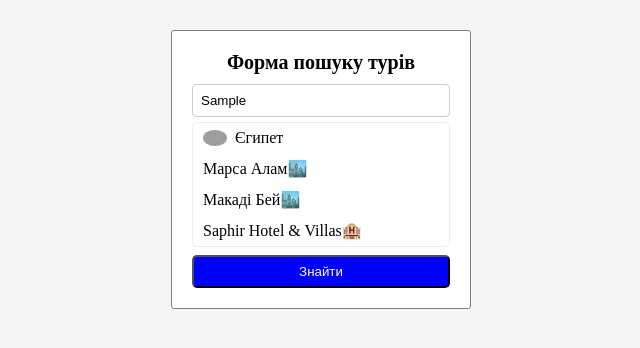
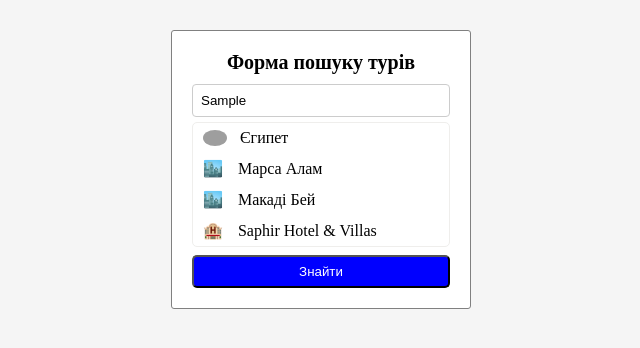
Before and after one commit to DenisFR2727/test_form_tour, a React (Vite) app: page / in a window 1280 px wide. Both pictures are taken after typing "Sample" into the empty fields and a click on the button "Знайти". Shown: the top 348 px of the page, without its empty margins (319-959 px from the left). Built offline with nearby package versions, Linux system fonts and the light colour scheme; grey boxes are pictures that could not be loaded.

Commit message:
create submit function, startSearchPrices(countryID), wait time and getSearchPrices(token) , save in state results, add function fetchSearchResults

```diff
--- a/src/api/api.d.ts
+++ b/src/api/api.d.ts
@@ -63,3 +63,8 @@
   status: "cancelled";
   message: string;
 };
+export type SearchPricesAPIResponse =
+  | { status: "inProgress"; waitUntil: string }
+  | { status: "done"; results: PricesMap }
+  | { prices: PricesMap }
+  | ErrorResponse;
--- /dev/null
+++ b/src/components/dropdown/dropdown.scss
@@ -0,0 +1,15 @@
+.dropdown_item {
+  display: flex;
+  align-items: center;
+  flex-direction: row-reverse;
+
+  .dropdown_item-name {
+    padding-left: 5px;
+  }
+  .dropdown_item-city {
+    padding-right: 10px;
+  }
+  .dropdown_item-hotel {
+    padding-right: 10px;
+  }
+}
--- a/src/components/dropdown/dropdown.tsx
+++ b/src/components/dropdown/dropdown.tsx
@@ -8,6 +8,7 @@
   handleSelect: (item: GeoEntity) => void;
 }
 import "../form/form.scss";
+import "./dropdown.scss";
 
 export default function DropdownList({
   loading,
@@ -29,11 +30,15 @@
                   height={16}
                 />
               )}
-              <span>
-                {item.name}
-                {item.type === "city" && <span>🏙️</span>}
-                {item.type === "hotel" && <span>🏨</span>}
-              </span>
+              <div className="dropdown_item">
+                <span className="dropdown_item-name">{item.name}</span>
+                {item.type === "city" && (
+                  <span className="dropdown_item-city">🏙️</span>
+                )}
+                {item.type === "hotel" && (
+                  <span className="dropdown_item-hotel">🏨</span>
+                )}
+              </div>
             </li>
           ))}
       </ul>
--- a/src/components/form/form-search.tsx
+++ b/src/components/form/form-search.tsx
@@ -6,10 +6,13 @@
   GeoEntity,
   Country,
   GeoResponse,
+  getSearchPrices,
+  startSearchPrices,
+  PriceOffer,
 } from "../../api/api";
+import DropdownList from "../dropdown/dropdown";
 
 import "./form.scss";
-import DropdownList from "../dropdown/dropdown";
 
 export default function TourSearchForm() {
   const [query, setQuery] = useState("");
@@ -17,6 +20,8 @@
   const [selected, setSelected] = useState<GeoEntity | null>(null);
   const [open, setOpen] = useState(false);
   const [loading, setLoading] = useState(false);
+  const [tours, setTours] = useState<PriceOffer[]>([]);
+  const [error, setError] = useState<string | null>(null);
 
   // --- Завантаження країн при відкритті інпуту ---
   useEffect(() => {
@@ -25,8 +30,8 @@
     (async () => {
       try {
         setLoading(true);
-        const res = await getCountries(); // Promise<Response>
-        const data: Record<string, Country> = await res.json(); // розпарсили JSON
+        const res = await getCountries();
+        const data: Record<string, Country> = await res.json();
         const countries: GeoEntity[] = Object.values(data).map((country) => ({
           ...country,
           type: "country",
@@ -66,13 +71,91 @@
   }, []);
 
   // --- Сабміт форми ---
-  const handleSubmit = (e: React.FormEvent) => {
+  const handleSubmit = async (e: React.FormEvent) => {
     e.preventDefault();
-    console.log("🔍 Пошук:", selected || query);
+    if (!selected?.id) return;
+
+    setError(null);
+    setTours([]);
+    setLoading(true);
+
+    try {
+      const res = await startSearchPrices(String(selected?.id));
+      const json = await res.json();
+      const { token, waitUntil } = json.data ? json.data : json;
+      const delay = new Date(waitUntil).getTime() - Date.now();
+
+      console.log("✅ Token отримано:", token, "⏳ Затримка:", delay);
+
+      console.log("🧠 startSearchPrices response:", json);
+
+      await fetchSearchResults(token, delay);
+      console.log(tours);
+    } catch (error) {
+      console.error("❌ Помилка startSearchPrices:", error);
+      setError("Не вдалося запустити пошук турів.");
+    } finally {
+      setLoading(false);
+    }
   };
+
+  const fetchSearchResults = useCallback(
+    async (token: string, delay: number) => {
+      console.log(`⏳ Очікування ${delay}ms перед getSearchPrices...`);
+
+      await new Promise((resolve) => setTimeout(resolve, Math.max(0, delay)));
+
+      let attempt = 0;
+      while (attempt < 10) {
+        attempt++;
+        try {
+          const res = await getSearchPrices(token);
+          const data = await res.json();
+
+          console.log(`📡 getSearchPrices (${attempt}):`, data);
+
+          // 🟢 Випадок 1: статус "inProgress"
+          if (data.status === "inProgress") {
+            const wait = new Date(data.waitUntil).getTime() - Date.now();
+            console.log(`⏳ Пошук триває, чекаємо ${wait}ms...`);
+            await new Promise((r) => setTimeout(r, Math.max(0, wait)));
+            continue;
+          }
+
+          // 🟢 Випадок 2: статус "done"
+          if (data.status === "done" && data.results) {
+            console.log("✅ Готові тури:", data.results);
+            setTours(data.results);
+            break;
+          }
+
+          // 🟢 Випадок 3: API повертає просто prices
+          if (data.prices && typeof data.prices === "object") {
+            console.log("✅ Отримано ціни:", data.prices);
+
+            const resultsArray: PriceOffer[] = Object.entries(data.prices).map(
+              ([key, value]) => ({ ...(value as PriceOffer), id: key })
+            );
+            setTours(resultsArray);
+            break;
+          }
+
+          // ⚠️ Якщо нічого не збіглося
+          console.warn("⚠️ Невідомий формат відповіді:", data);
+          break;
+        } catch (error) {
+          console.error(`Помилка getSearchPrices (спроба ${attempt}):`, error);
+          await new Promise((r) => setTimeout(r, 2000));
+        }
+      }
+    },
+    []
+  );
+
   const handleKeyDown = (e: React.KeyboardEvent<HTMLInputElement>) => {
     if (e.key === "Enter") {
-      console.log("🔍 Пошук:", selected || query);
+      e.preventDefault();
+      handleSubmit(e);
     }
   };
 
--- a/src/components/form/form.scss
+++ b/src/components/form/form.scss
@@ -13,6 +13,7 @@
     justify-content: center;
     font-size: 20px;
     padding-bottom: 10px;
+    user-select: none;
   }
   .input-wrapper {
     position: relative;
@@ -28,14 +29,6 @@
       border: 1px solid rgb(239, 238, 236);
       border-radius: 5px;
       margin-top: 5px;
-      // position: absolute;
-      // background: "#fff";
-      // box-shadow: 0 4px 12px rgba(0, 0, 0, 0.1);
-      // border-radius: 8px;
-      // padding: 4px 0;
-      // z-index: 9999;
-      // list-style: none;
-      // margin: 0;
 
       li {
         padding: 6px 10px;
```
Also changed, not shown: src/api/types.ts (deleted, +0 -85 lines).
